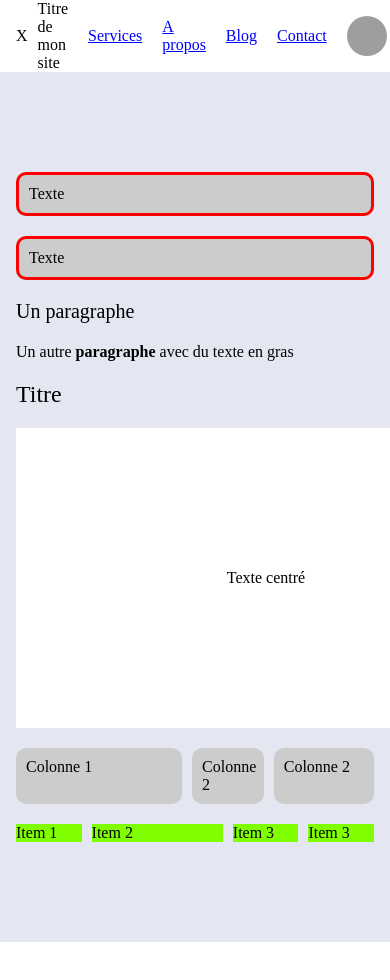
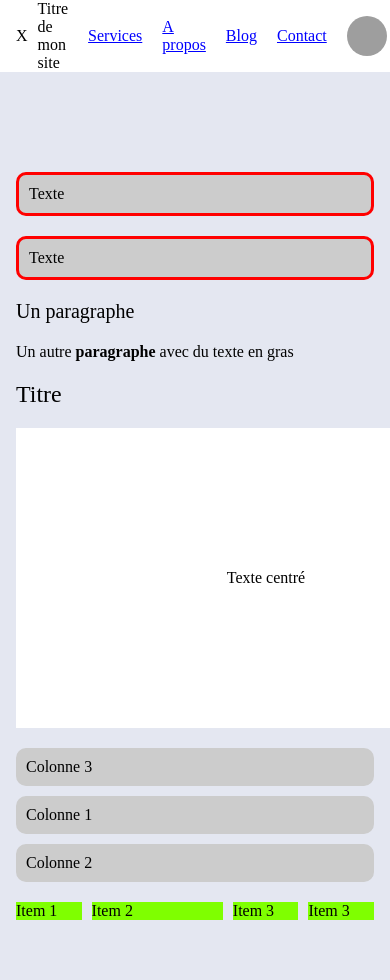
Before and after one commit to maximebj/itiz, a React (Vite) app: page / in a window 390 px wide. Shown: the top 980 px of the page. Before the commit the page ends 942 px from the top, so only its background shows below. Built offline with nearby package versions, Linux system fonts and the light colour scheme; grey boxes are pictures that could not be loaded; the HTML template or start-up script is replaced by a standard one.

Commit message:
Responsive & fluid

```diff
--- a/src/App.jsx
+++ b/src/App.jsx
@@ -31,8 +31,8 @@ function App() {
             <Column size={20}>
               <p>Colonne 2</p>
             </Column>
-            <Column size={30}>
-              <p>Colonne 2</p>
+            <Column size={30} className="is-first-on-mobile">
+              <p>Colonne 3</p>
             </Column>
           </Columns>
 
--- a/src/components/columns/index.jsx
+++ b/src/components/columns/index.jsx
@@ -7,10 +7,10 @@ export function Columns(props) {
 }
 
 export function Column(props) {
-  const { children, size = 50 } = props;
+  const { children, size = 50, className } = props;
 
   return (
-    <div className="column" style={{ width: `${size}%` }}>
+    <div className={`column ${className}`} style={{ width: `${size}%` }}>
       {children}
     </div>
   );
--- a/src/components/columns/style.css
+++ b/src/components/columns/style.css
@@ -21,3 +21,18 @@
   background: #ccc;
   border-radius: 10px;
 }
+
+@media (width<1024px) {
+  .columns {
+    flex-direction: column;
+  }
+
+  .column {
+    order: 2;
+    width: 100% !important;
+  }
+
+  .column.is-first-on-mobile {
+    order: 1;
+  }
+}
```
